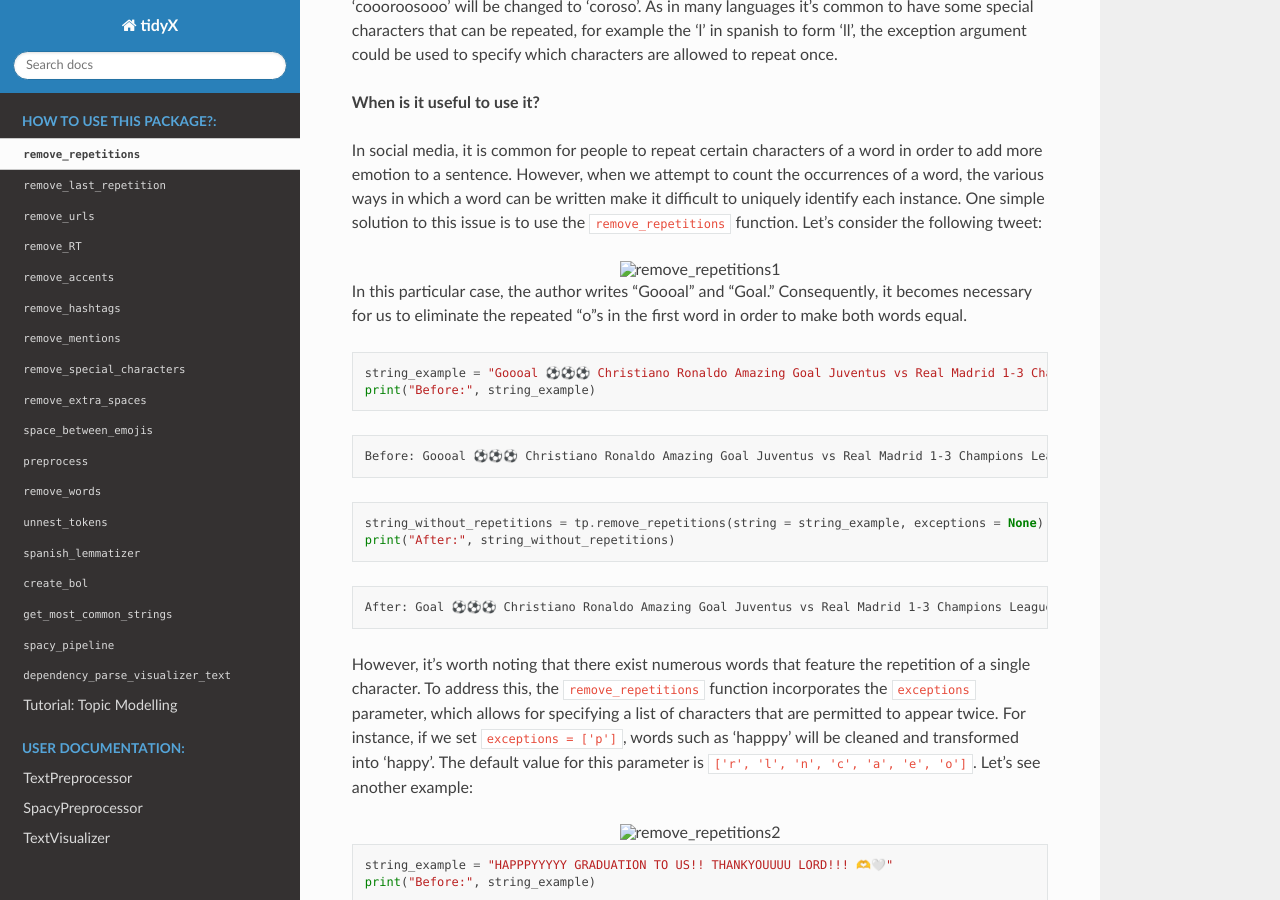
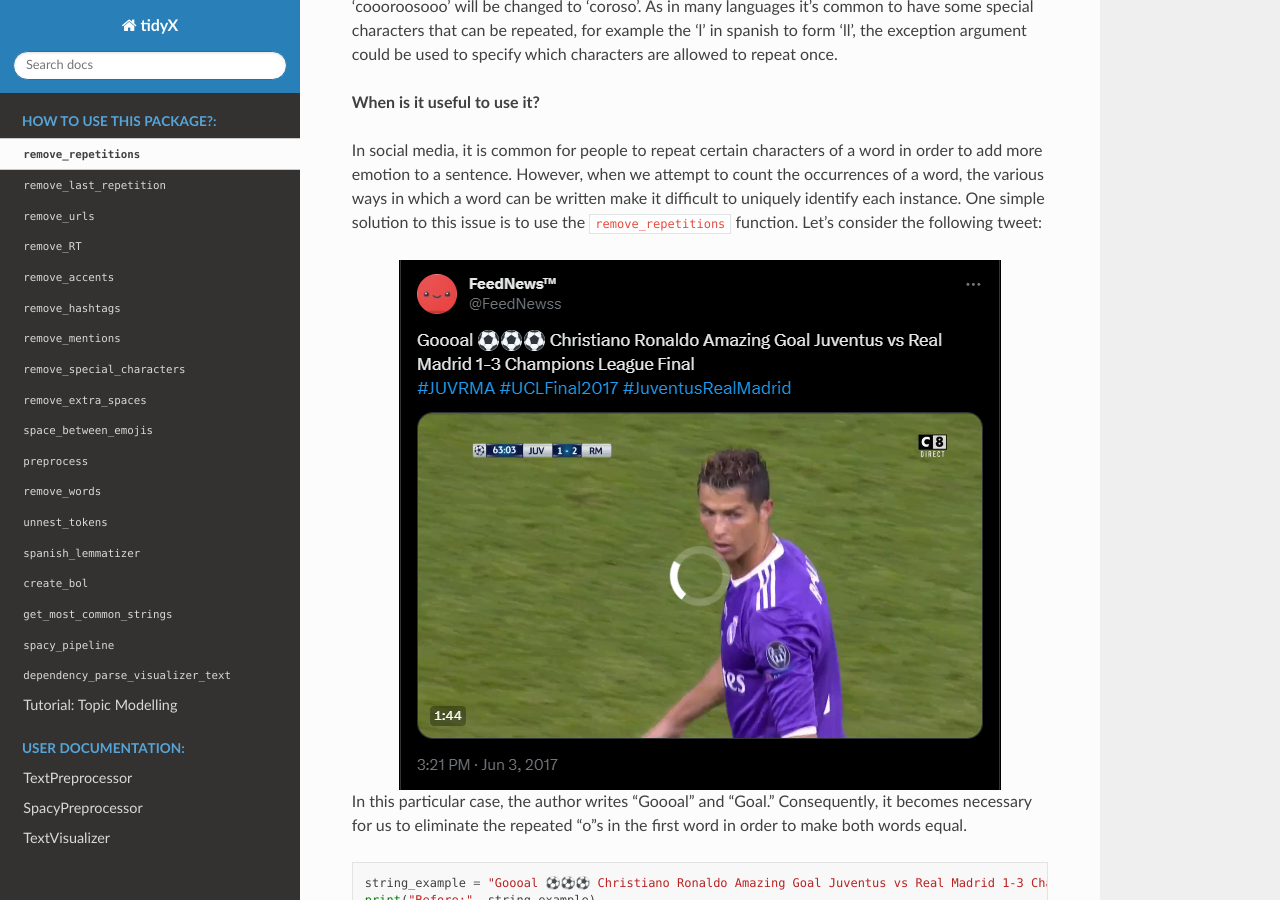
Before and after one commit to lgomezt/tidyX, a Sphinx documentation site: the page built from docs/source/examples/tutorial.rst, in a window 1280 px wide and 900 px high, scrolled down 390 px. Built offline with Sphinx 7.4.7 and the Read the Docs theme 2.0.0, drawn with Linux system fonts in a browser that asks for light colours.

Commit message:
Changes in images paths

```diff
--- a/docs/source/examples/tutorial.rst
+++ b/docs/source/examples/tutorial.rst
@@ -30,7 +30,7 @@
 .. raw:: html
 
     <center>
-    <img src="remove_repetitions1.png" alt="remove_repetitions1" height=300px />
+    <img src="https://raw.githubusercontent.com/lgomezt/tidyX/main/docs/source/examples/remove_repetitions1.png" alt="remove_repetitions1" height=300px />
     </center>
 
 
@@ -70,7 +70,7 @@
 .. raw:: html
 
     <center>
-    <img src="remove_repetitions2.png" alt="remove_repetitions2" height=300px />
+    <img src="https://raw.githubusercontent.com/lgomezt/tidyX/main/docs/source/examples/remove_repetitions2.png" alt="remove_repetitions2" height=300px />
     </center>
 
 
@@ -274,7 +274,7 @@
 .. raw:: html
 
     <center>
-    <img src="remove_accents.png" alt="remove_accents" height=300px />
+    <img src="https://raw.githubusercontent.com/lgomezt/tidyX/main/docs/source/examples/remove_accents.png" alt="remove_accents" height=300px />
     </center>
 
 
```
Also changed, not shown: 6 other files.
